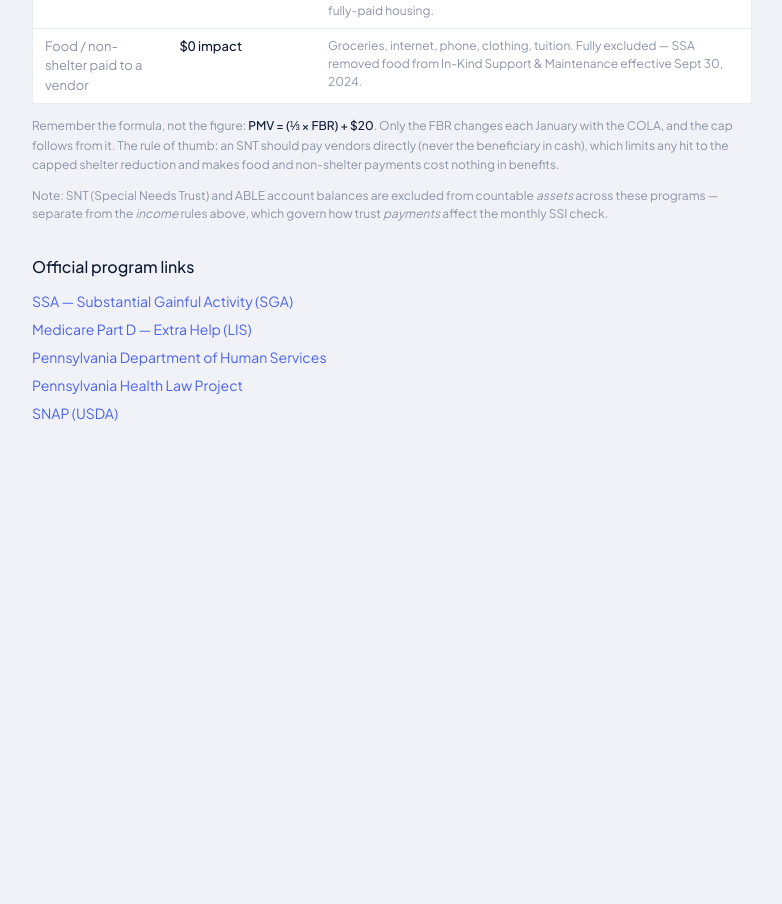
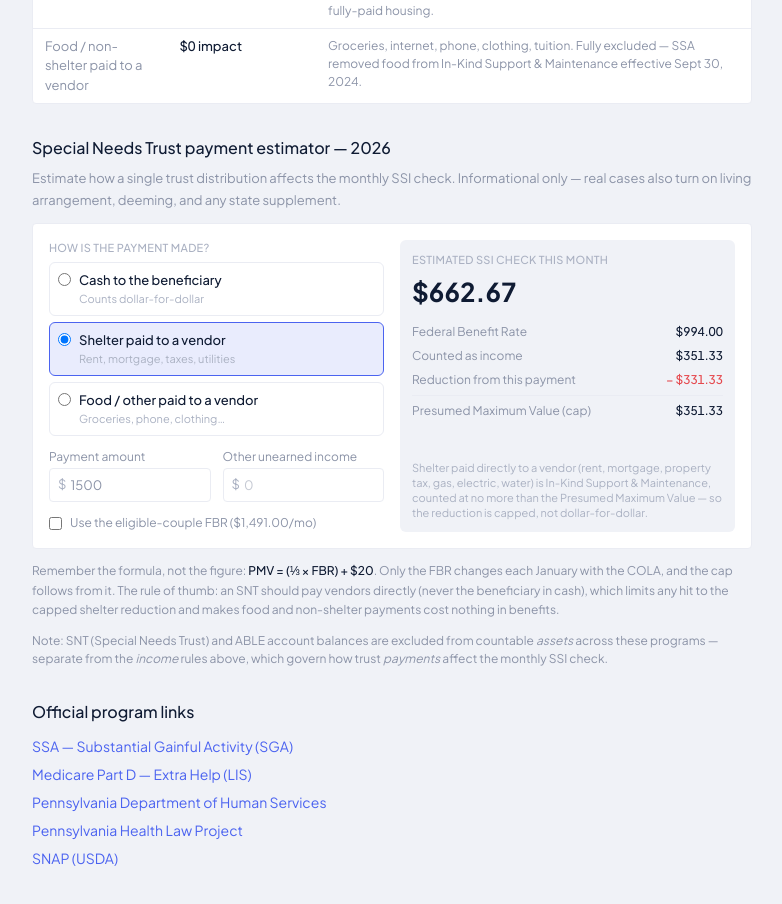
Before and after one commit to adamchain/cliffsense, a Next.js app: page /resources in a window 1280 px wide. Shown: the part 1720-2624 px from the top of the page, without its empty margins (248-1030 px from the left). Before the commit the page ends 2191 px from the top, so only its background shows below. Built offline with nearby package versions, Linux system fonts and the light colour scheme.

Commit message:
Update approved user to go past app approved screen

```diff
--- a/app/resources/page.tsx
+++ b/app/resources/page.tsx
@@ -1,3 +1,5 @@
+import { SntEstimator } from "@/components/benefits/snt-estimator";
+
 type Row = { label: string; value: string; note?: string };
 
 function RefTable({ title, rows }: { title: string; rows: Row[] }) {
@@ -130,6 +132,8 @@ export default function ResourcesPage() {
         ]}
       />
 
+      <SntEstimator />
+
       <p className="mt-3 text-[12px] leading-relaxed text-[var(--color-cs-text-secondary)]">
         Remember the formula, not the figure: <span className="font-medium text-[var(--color-cs-text)]">PMV = (⅓ × FBR) + $20</span>.
         Only the FBR changes each January with the COLA, and the cap follows from it. The rule of thumb: an SNT should pay
--- a/auth.ts
+++ b/auth.ts
@@ -151,14 +151,29 @@ const nextAuth = NextAuth({
           // After an admin decision, an applicant's token still says
           // "pending_review". Re-read from the DB so the middleware gate lifts
           // without forcing a full sign-out/in. Safe: only reads the caller's
-          // own record (token.sub).
+          // own record (token.sub). Heal User↔Application desync if the
+          // Application was approved but User.applicationStatus wasn't.
           await connectDB();
           const fresh = await User.findById(token.sub)
             .select("onboardingStep applicationStatus")
             .lean();
           if (fresh) {
+            let applicationStatus = fresh.applicationStatus ?? "approved";
+            if (applicationStatus !== "approved") {
+              const { default: Application } = await import("@/lib/db/models/Application");
+              const app = await Application.findOne({ userId: token.sub }).select("status").lean();
+              if (app?.status === "approved") {
+                await User.updateOne(
+                  { _id: token.sub },
+                  { $set: { applicationStatus: "approved" } },
+                );
+                applicationStatus = "approved";
+              } else if (app?.status === "rejected") {
+                applicationStatus = "rejected";
+              }
+            }
             token.onboardingStep = fresh.onboardingStep ?? "none";
-            token.applicationStatus = fresh.applicationStatus ?? "approved";
+            token.applicationStatus = applicationStatus;
           }
         } else {
           if (typeof s.name === "string") token.name = s.name as string;
--- /dev/null
+++ b/components/benefits/snt-estimator.tsx
@@ -0,0 +1,161 @@
+"use client";
+
+import { useMemo, useState } from "react";
+import {
+  estimateSsiWithSntPayment,
+  presumedMaxValueCents,
+  SSI_FBR_INDIVIDUAL_CENTS,
+  SSI_FBR_COUPLE_CENTS,
+  SSI_FBR_YEAR,
+  type SntPaymentType,
+} from "@/lib/benefits/ssi";
+import { formatPlainUsdFromCents } from "@/lib/format/money";
+
+/* Interactive estimator that surfaces lib/benefits/ssi.ts in the product: enter a
+ * Special Needs Trust payment and see the estimated SSI impact for the month.
+ * Informational — mirrors SSA's cash / ISM(PMV) / excluded rules for 2026. */
+
+const PAYMENT_OPTIONS: { value: SntPaymentType; label: string; hint: string }[] = [
+  { value: "cash", label: "Cash to the beneficiary", hint: "Counts dollar-for-dollar" },
+  { value: "shelter", label: "Shelter paid to a vendor", hint: "Rent, mortgage, taxes, utilities" },
+  { value: "food_nonshelter", label: "Food / other paid to a vendor", hint: "Groceries, phone, clothing…" },
+];
+
+function dollarsToCents(v: string): number {
+  const n = Number.parseFloat(v);
+  return Number.isFinite(n) && n > 0 ? Math.round(n * 100) : 0;
+}
+
+export function SntEstimator() {
+  const [paymentType, setPaymentType] = useState<SntPaymentType>("shelter");
+  const [amount, setAmount] = useState("1500");
+  const [otherUnearned, setOtherUnearned] = useState("");
+  const [couple, setCouple] = useState(false);
+
+  const fbrCents = couple ? SSI_FBR_COUPLE_CENTS : SSI_FBR_INDIVIDUAL_CENTS;
+
+  const result = useMemo(
+    () =>
+      estimateSsiWithSntPayment({
+        paymentType,
+        amountCents: dollarsToCents(amount),
+        otherUnearnedCents: dollarsToCents(otherUnearned),
+        fbrCents,
+      }),
+    [paymentType, amount, otherUnearned, fbrCents],
+  );
+
+  return (
+    <section className="mt-8">
+      <h2 className="text-base font-medium text-[var(--color-cs-text)]">
+        Special Needs Trust payment estimator — {SSI_FBR_YEAR}
+      </h2>
+      <p className="mt-2 text-[13px] leading-relaxed text-[var(--color-cs-text-secondary)]">
+        Estimate how a single trust distribution affects the monthly SSI check. Informational only — real cases
+        also turn on living arrangement, deeming, and any state supplement.
+      </p>
+
+      <div className="mt-3 grid gap-4 rounded border border-[var(--color-cs-border)] bg-white p-4 sm:grid-cols-2">
+        {/* Inputs */}
+        <div className="space-y-3">
+          <div>
+            <label className="block text-[11px] font-medium uppercase tracking-wide text-[var(--color-cs-text-muted)]">
+              How is the payment made?
+            </label>
+            <div className="mt-1.5 space-y-1.5">
+              {PAYMENT_OPTIONS.map((o) => (
+                <label
+                  key={o.value}
+                  className={`flex cursor-pointer items-start gap-2 rounded-md border p-2 text-[13px] ${
+                    paymentType === o.value
+                      ? "border-[var(--color-cs-brand)] bg-[var(--color-cs-info-bg)]"
+                      : "border-[var(--color-cs-border)] hover:bg-[var(--color-cs-surface)]"
+                  }`}
+                >
+                  <input
+                    type="radio"
+                    name="sntPaymentType"
+                    className="mt-0.5"
+                    checked={paymentType === o.value}
+                    onChange={() => setPaymentType(o.value)}
+                  />
+                  <span>
+                    <span className="font-medium text-[var(--color-cs-text)]">{o.label}</span>
+                    <span className="block text-[11px] text-[var(--color-cs-text-muted)]">{o.hint}</span>
+                  </span>
+                </label>
+              ))}
+            </div>
+          </div>
+
+          <div className="flex gap-3">
+            <label className="flex-1 text-[12px] text-[var(--color-cs-text-secondary)]">
+              Payment amount
+              <div className="mt-0.5 flex items-center rounded-sm border border-[var(--color-cs-border)] bg-white px-2">
+                <span className="text-[13px] text-[var(--color-cs-text-muted)]">$</span>
+                <input
+                  inputMode="decimal"
+                  value={amount}
+                  onChange={(e) => setAmount(e.target.value)}
+                  className="h-8 w-full bg-transparent px-1 text-[13px] outline-none"
+                  placeholder="1500"
+                />
+              </div>
+            </label>
+            <label className="flex-1 text-[12px] text-[var(--color-cs-text-secondary)]">
+              Other unearned income
+              <div className="mt-0.5 flex items-center rounded-sm border border-[var(--color-cs-border)] bg-white px-2">
+                <span className="text-[13px] text-[var(--color-cs-text-muted)]">$</span>
+                <input
+                  inputMode="decimal"
+                  value={otherUnearned}
+                  onChange={(e) => setOtherUnearned(e.target.value)}
+                  className="h-8 w-full bg-transparent px-1 text-[13px] outline-none"
+                  placeholder="0"
+                />
+              </div>
+            </label>
+          </div>
+
+          <label className="flex items-center gap-2 text-[12px] text-[var(--color-cs-text-secondary)]">
+            <input type="checkbox" checked={couple} onChange={(e) => setCouple(e.target.checked)} />
+            Use the eligible-couple FBR ({formatPlainUsdFromCents(SSI_FBR_COUPLE_CENTS)}/mo)
+          </label>
+        </div>
+
+        {/* Result */}
+        <div className="flex flex-col justify-between rounded-md bg-[var(--color-cs-surface)] p-3">
+          <div>
+            <p className="text-[11px] font-medium uppercase tracking-wide text-[var(--color-cs-text-muted)]">
+              Estimated SSI check this month
+            </p>
+            <p className="mt-1 text-[26px] font-bold tabular-nums text-[var(--color-cs-text)]">
+              {formatPlainUsdFromCents(result.ssiCents)}
+            </p>
+            <dl className="mt-3 space-y-1.5 text-[12px]">
+              <div className="flex justify-between gap-3">
+                <dt className="text-[var(--color-cs-text-secondary)]">Federal Benefit Rate</dt>
+                <dd className="font-medium tabular-nums">{formatPlainUsdFromCents(result.fbrCents)}</dd>
+              </div>
+              <div className="flex justify-between gap-3">
+                <dt className="text-[var(--color-cs-text-secondary)]">Counted as income</dt>
+                <dd className="font-medium tabular-nums">{formatPlainUsdFromCents(result.countedValueCents)}</dd>
+              </div>
+              <div className="flex justify-between gap-3">
+                <dt className="text-[var(--color-cs-text-secondary)]">Reduction from this payment</dt>
+                <dd className="font-medium tabular-nums text-[var(--color-cs-danger)]">
+                  {result.reductionCents > 0 ? `− ${formatPlainUsdFromCents(result.reductionCents)}` : "$0.00"}
+                </dd>
+              </div>
+              <div className="flex justify-between gap-3 border-t border-[var(--color-cs-border)] pt-1.5">
+                <dt className="text-[var(--color-cs-text-secondary)]">Presumed Maximum Value (cap)</dt>
+                <dd className="font-medium tabular-nums">{formatPlainUsdFromCents(presumedMaxValueCents(fbrCents))}</dd>
+              </div>
+            </dl>
+          </div>
+          <p className="mt-3 text-[11px] leading-snug text-[var(--color-cs-text-muted)]">{result.note}</p>
+        </div>
+      </div>
+    </section>
+  );
+}
```
Also changed, not shown: app/application/application-client.tsx (+36 -8 lines).
